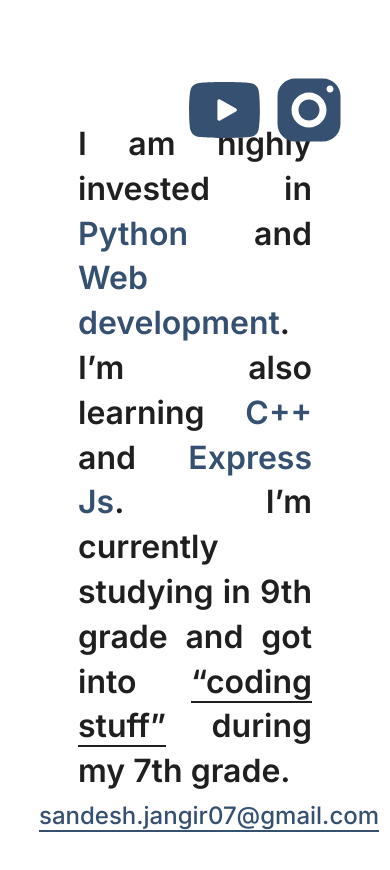
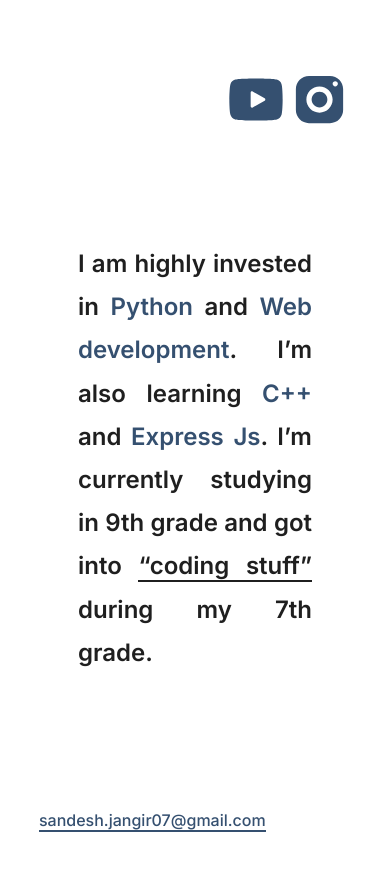
Before and after one commit to Sandesh-Jangir/sandesh-jangir.github.io, a plain HTML site: page index.html in a window 390 px wide. Shown: the part 840-1710 px from the top of the page. Drawn offline with nearby package versions, Linux system fonts and the light colour scheme.

Commit message:
Made the about me section responsive

```diff
--- a/styles/main.css
+++ b/styles/main.css
@@ -106,4 +106,14 @@
     .Landing h1{
         text-align: center;
     }
+    .about-me p{
+        font-size: 1.5rem;
+        line-height: 1.8;
+    }
+    .about-me img{
+        height: 7.5vh;
+    }
+    .email{
+        font-size: 1rem;
+    }
 }
```
